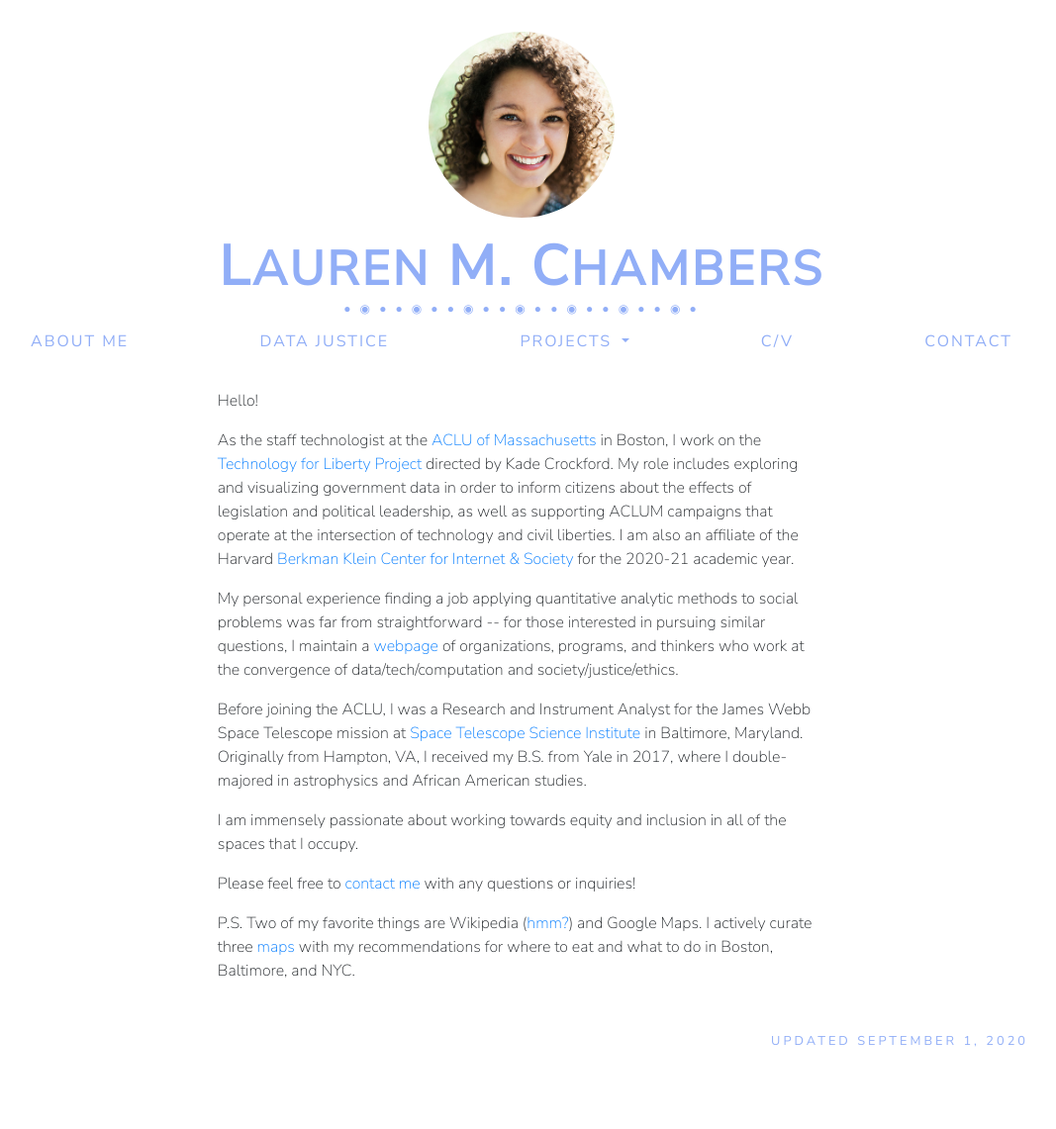
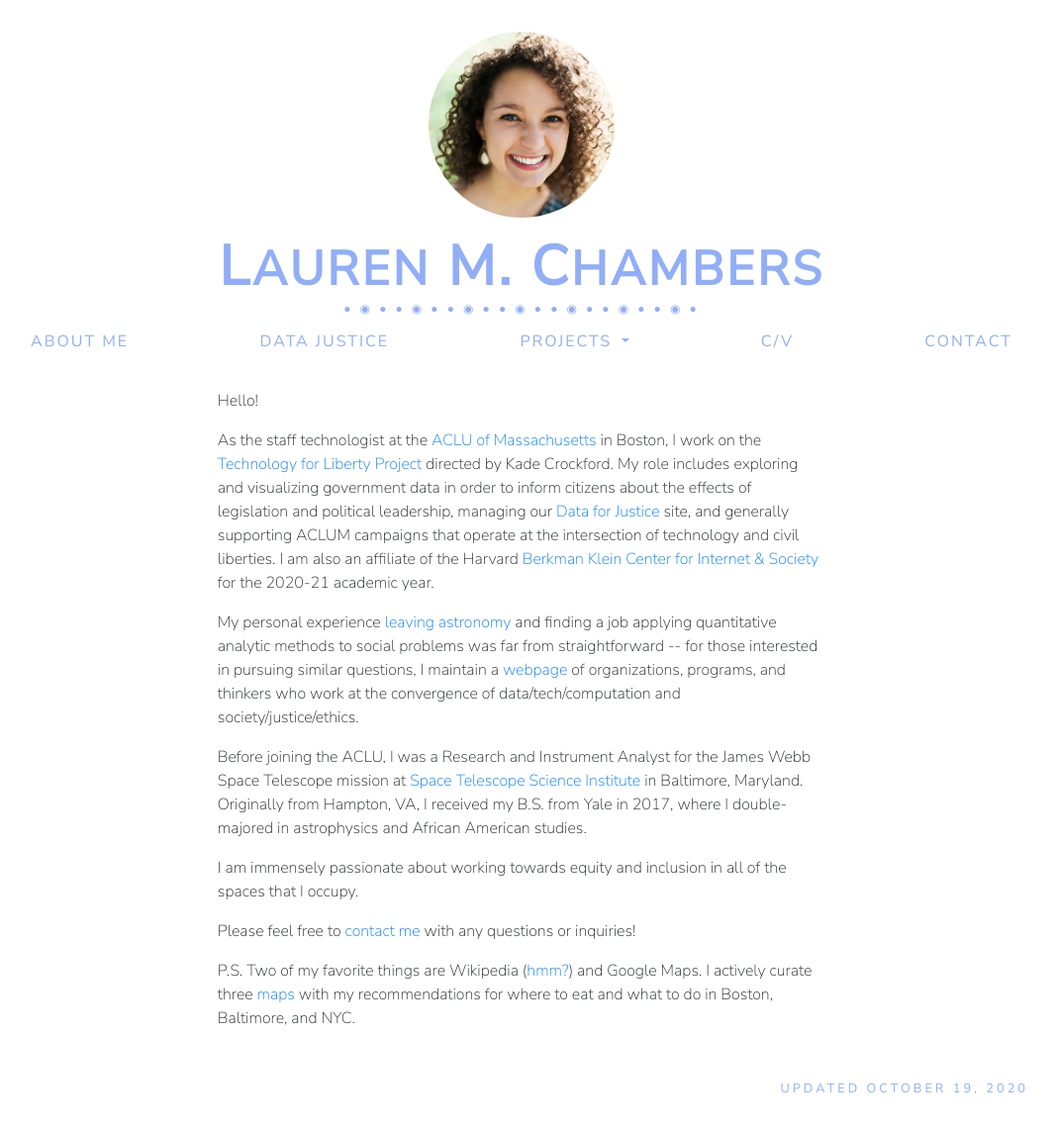
Before and after one commit to smhurwitz/smhurwitz.github.io, a Jekyll site: the page built from index.html, in a window 1280 px wide. Shown: the whole page at 99% size, without its empty margins (113-1180 px from the left). Built offline with Jekyll 4.4.1, drawn with Linux system fonts in a browser that asks for light colours; nearby versions of some CDN libraries; before the commit the page ends 1093 px from its top, so only the background shows below that.

Commit message:
Add links to D4J and Medium post.

```diff
--- a/index.html
+++ b/index.html
@@ -7,9 +7,9 @@ title: About Me
   <div class="description my-4">
     <p>Hello!</p>
 
-    <p>As the staff technologist at the <a href="https://www.aclum.org/" target="_blank">ACLU of Massachusetts</a> in Boston, I work on the <a href="https://www.aclum.org/en/technology-liberty" target="_blank">Technology for Liberty Project</a> directed by Kade Crockford. My role includes exploring and visualizing government data in order to inform citizens about the effects of legislation and political leadership, as well as supporting ACLUM campaigns that operate at the intersection of technology and civil liberties. I am also an affiliate of the Harvard <a href="https://cyber.harvard.edu/">Berkman Klein Center for Internet & Society</a> for the 2020-21 academic year.</p>
+    <p>As the staff technologist at the <a href="https://www.aclum.org/" target="_blank">ACLU of Massachusetts</a> in Boston, I work on the <a href="https://www.aclum.org/en/technology-liberty" target="_blank">Technology for Liberty Project</a> directed by Kade Crockford. My role includes exploring and visualizing government data in order to inform citizens about the effects of legislation and political leadership, managing our <a href="https://data.aclum.org/" target="_blank">Data for Justice</a> site, and generally supporting ACLUM campaigns that operate at the intersection of technology and civil liberties. I am also an affiliate of the Harvard <a href="https://cyber.harvard.edu/">Berkman Klein Center for Internet & Society</a> for the 2020-21 academic year.</p>
 
-    <p>My personal experience finding a job applying quantitative analytic methods to social problems was far from straightforward -- for those interested in pursuing similar questions, I maintain a <a href="datajustice.html">webpage</a> of organizations, programs, and thinkers who work at the convergence of data/tech/computation and society/justice/ethics.</p>
+    <p>My personal experience <a href="https://onezero.medium.com/a-break-up-letter-with-astronomy-from-a-young-black-woman-a30de24fe209" target="_blank">leaving astronomy</a> and finding a job applying quantitative analytic methods to social problems was far from straightforward -- for those interested in pursuing similar questions, I maintain a <a href="datajustice.html">webpage</a> of organizations, programs, and thinkers who work at the convergence of data/tech/computation and society/justice/ethics.</p>
 
     <p>Before joining the ACLU, I was a Research and Instrument Analyst for the James Webb Space Telescope mission at <a href="http://www.stsci.edu/" target="_blank">Space Telescope Science Institute</a> in Baltimore, Maryland. Originally from Hampton, VA, I received my B.S. from Yale in 2017, where I double-majored in astrophysics and African American studies.</p>
 
@@ -22,4 +22,4 @@ title: About Me
   </div>
 </main>
 
-<footer>Updated September 1, 2020</footer>
+<footer>Updated October 19, 2020</footer>
```
